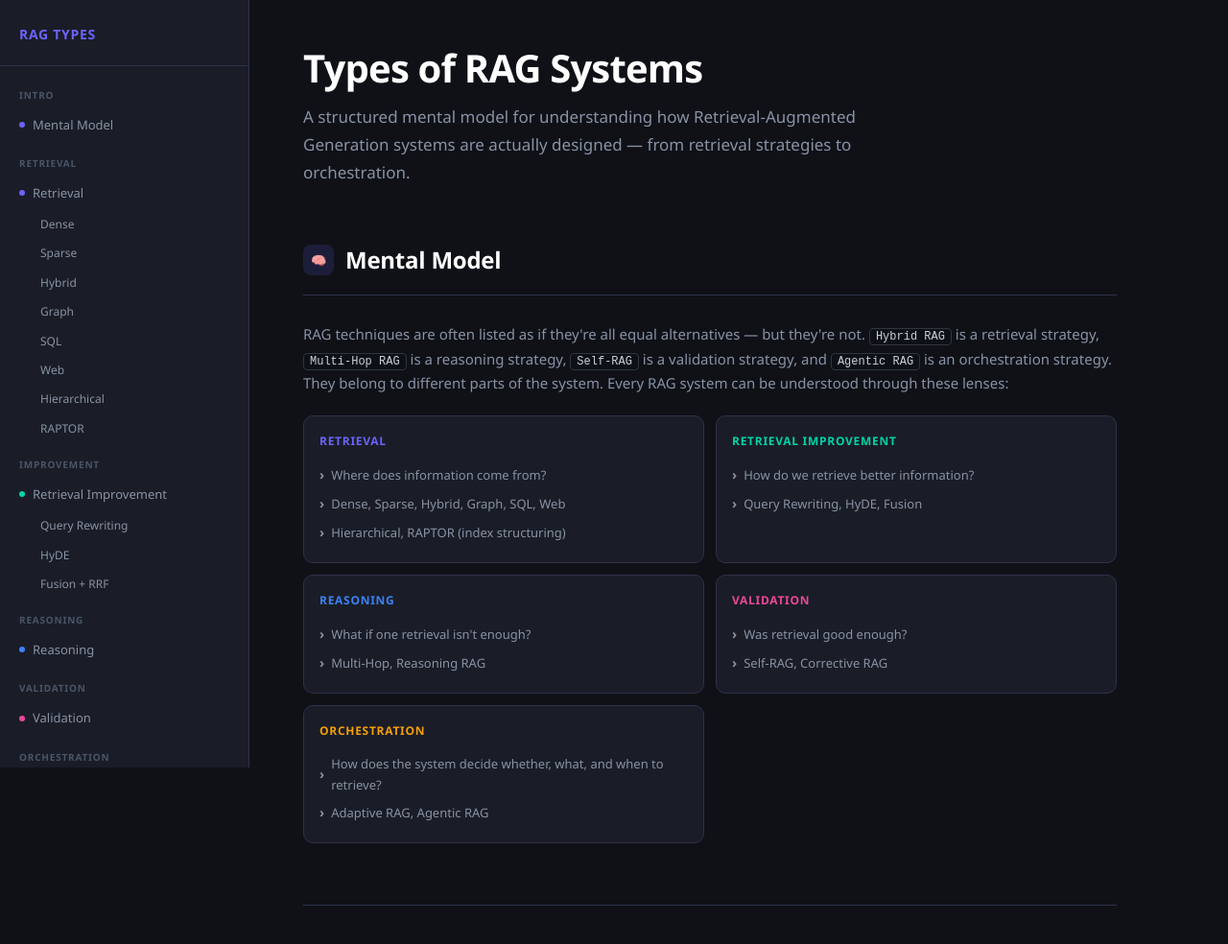
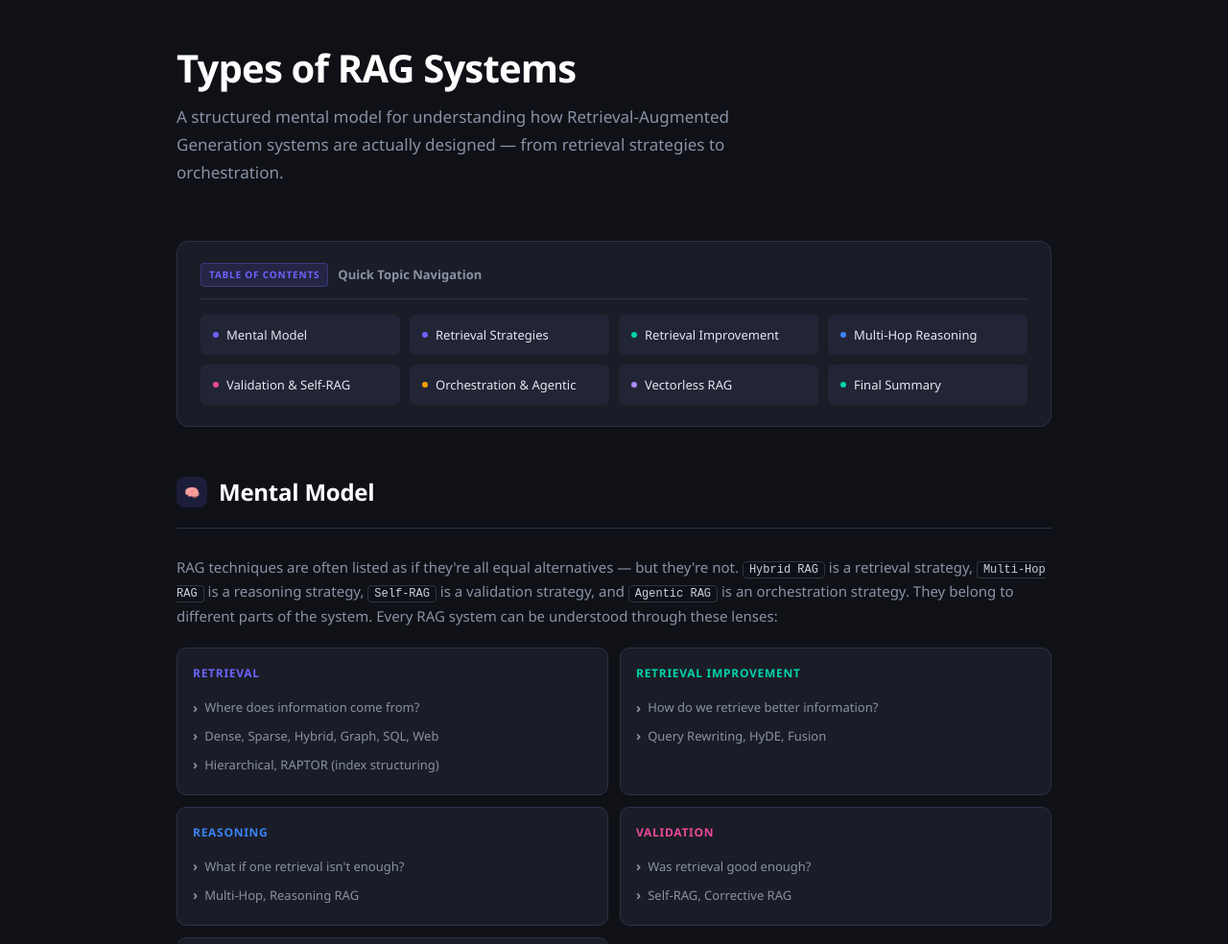
Before and after one commit to sanketsanjaypote29/agentic_ai_notes, a website: page notes/008 Revision Notes - Types of RAG.html in a window 1280 px wide. Shown: the top 984 px of the page at 96% size. Drawn offline with Linux system fonts and the light colour scheme.

Commit message:
fix: remove duplicate sidebar from Types of RAG revision notes and improve mobile responsiveness

```diff
--- a/notes/008 Revision Notes - Types of RAG.html
+++ b/notes/008 Revision Notes - Types of RAG.html
@@ -1,37 +1,35 @@
-<!DOCTYPE html><html lang="en"><head><meta http-equiv="Content-Type" content="text/html; charset=UTF-8"><style>
+<!DOCTYPE html><html lang="en"><head><meta charset="UTF-8"><meta name="viewport" content="width=device-width, initial-scale=1.0"><title>Revision Notes — Types of RAG</title><style>
 @charset "utf-8";
 
 :root { --bg: #0f1117; --surface: #1a1d27; --surface2: #222535; --border: #2e3149; --accent: #6c63ff; --accent2: #00d4aa; --accent3: #f59e0b; --accent4: #ef4444; --accent5: #3b82f6; --accent6: #ec4899; --text: #e2e8f0; --text-muted: #8892a4; --text-dim: #4a5568; --code-bg: #0d1117; --code-border: #30363d; }
 
 * { box-sizing: border-box; margin: 0px; padding: 0px; }
 
+html, body {
+    margin: 0;
+    padding: 0;
+    width: 100%;
+    min-height: 100%;
+    overflow-x: hidden;
+    overflow-y: auto !important;
+}
+
 body { background: var(--bg); color: var(--text); font-family: "Segoe UI", system-ui, -apple-system, sans-serif; font-size: 15px; line-height: 1.7; }
 
-.page-wrap { display: flex; min-height: 100vh; }
+.page-wrap { display: block; width: 100%; min-height: 100vh; }
 
-.sidebar { width: 260px; flex-shrink: 0; background: var(--surface); border-right: 1px solid var(--border); position: sticky; top: 0px; height: 100vh; overflow-y: auto; padding: 24px 0px 40px; }
+.sidebar { display: none !important; }
 
-.sidebar-brand { padding: 0px 20px 20px; border-bottom: 1px solid var(--border); margin-bottom: 16px; }
+.main { width: 100%; max-width: 960px; margin: 0 auto; padding: 48px 24px 80px; box-sizing: border-box; }
 
-.sidebar-brand h1 { font-size: 14px; font-weight: 700; color: var(--accent); letter-spacing: 0.05em; text-transform: uppercase; }
-
-.sidebar-brand p { font-size: 11px; color: var(--text-muted); margin-top: 2px; }
-
-.nav-section { padding: 0px 12px; margin-bottom: 8px; }
-
-.nav-label { font-size: 10px; font-weight: 700; color: var(--text-dim); text-transform: uppercase; letter-spacing: 0.08em; padding: 6px 8px 4px; }
-
-.nav-item { display: flex; align-items: center; gap: 8px; padding: 7px 8px; border-radius: 6px; text-decoration: none; color: var(--text-muted); font-size: 13px; transition: background 0.15s, color 0.15s; }
-
-.nav-item:hover { background: var(--surface2); color: var(--text); }
-
-.nav-item .dot { width: 6px; height: 6px; border-radius: 50%; flex-shrink: 0; }
-
-.nav-sub { padding-left: 22px; }
-
-.nav-sub .nav-item { font-size: 12px; padding: 5px 8px; }
-
-.main { flex: 1 1 0%; min-width: 0px; padding: 48px 56px; max-width: 960px; }
+.toc-container { background: var(--surface); border: 1px solid var(--border); border-radius: 12px; padding: 22px 24px; margin: 32px 0 48px; }
+.toc-header { display: flex; align-items: center; gap: 10px; margin-bottom: 16px; border-bottom: 1px solid var(--border); padding-bottom: 12px; }
+.toc-badge { font-size: 10px; font-weight: 700; text-transform: uppercase; letter-spacing: 0.08em; color: var(--accent); background: rgba(108, 99, 255, 0.14); border: 1px solid rgba(108, 99, 255, 0.3); padding: 3px 8px; border-radius: 4px; }
+.toc-title { font-size: 13px; font-weight: 600; color: var(--text-muted); }
+.toc-grid { display: grid; grid-template-columns: repeat(auto-fill, minmax(200px, 1fr)); gap: 10px; }
+.toc-item { display: flex; align-items: center; gap: 8px; padding: 9px 12px; border-radius: 6px; background: var(--surface2); color: var(--text); text-decoration: none; font-size: 13px; transition: background 0.15s, color 0.15s, transform 0.15s; border: 1px solid transparent; }
+.toc-item:hover { background: rgba(108, 99, 255, 0.18); color: #ffffff; border-color: rgba(108, 99, 255, 0.35); transform: translateY(-1px); }
+.toc-item .dot { width: 6px; height: 6px; border-radius: 50%; flex-shrink: 0; }
 
 .hero { margin-bottom: 56px; }
 
@@ -198,111 +196,26 @@ code { background: var(--code-bg); border: 1px solid var(--code-border); border-
 ::-webkit-scrollbar-thumb { background: var(--border); border-radius: 3px; }
 
 @media (max-width: 768px) {
-  .sidebar { display: none; }
-  .main { padding: 24px 20px; }
-  .hero h1 { font-size: 28px; }
+  body { font-size: 14.5px; }
+  .main { padding: 20px 14px 60px !important; }
+  .hero { margin-bottom: 24px; }
+  .hero h1 { font-size: 26px !important; line-height: 1.25 !important; }
+  .hero p { font-size: 14.5px !important; }
+  .toc-container { padding: 16px 14px; margin: 20px 0 32px; }
+  .toc-grid { grid-template-columns: 1fr; gap: 8px; }
+  .card-grid { grid-template-columns: 1fr; }
+  .summary-grid { grid-template-columns: 1fr; }
+  .arch-layer { flex-direction: column; }
+  .arch-layer-label { width: 100%; border-right: none; border-bottom: 1px solid var(--border); }
+  .vector-demo { flex-direction: column; }
+  .section-header h2 { font-size: 20px; }
 }
 
 </style>
-
-  <meta name="viewport" content="width=device-width, initial-scale=1.0">
-  <title>RAG Types </title>
-
-
-<style>
-/* Reset & iframe compatibility */
-html, body {
-    margin: 0;
-    padding: 0;
-    width: 100%;
-    min-height: 100%;
-    overflow-x: hidden;
-    overflow-y: auto !important;
-}
-</style>
-
 </head>
 <body>
 
 <div class="page-wrap">
-
-  <!-- ── Sidebar ── -->
-  <nav class="sidebar">
-    <div class="sidebar-brand">
-      <h1>RAG Types</h1>
-    </div>
-
-    <div class="nav-section">
-      <div class="nav-label">Intro</div>
-      <a class="nav-item" href="#mental-model">
-        <span class="dot" style="background:#6c63ff"></span>Mental Model
-      </a>
-    </div>
-
-    <div class="nav-section">
-      <div class="nav-label">Retrieval</div>
-      <a class="nav-item" href="#retrieval">
-        <span class="dot" style="background:#6c63ff"></span>Retrieval
-      </a>
-      <div class="nav-sub">
-        <a class="nav-item" href="#dense">Dense</a>
-        <a class="nav-item" href="#sparse">Sparse</a>
-        <a class="nav-item" href="#hybrid">Hybrid</a>
-        <a class="nav-item" href="#graph-ret">Graph</a>
-        <a class="nav-item" href="#sql">SQL</a>
-        <a class="nav-item" href="#web">Web</a>
-        <a class="nav-item" href="#hierarchical">Hierarchical</a>
-        <a class="nav-item" href="#raptor">RAPTOR</a>
-      </div>
-    </div>
-
-    <div class="nav-section">
-      <div class="nav-label">Improvement</div>
-      <a class="nav-item" href="#improvement">
-        <span class="dot" style="background:#00d4aa"></span>Retrieval Improvement
-      </a>
-      <div class="nav-sub">
-        <a class="nav-item" href="#rewriting">Query Rewriting</a>
-        <a class="nav-item" href="#hyde">HyDE</a>
-        <a class="nav-item" href="#fusion">Fusion + RRF</a>
-      </div>
-    </div>
-
-    <div class="nav-section">
-      <div class="nav-label">Reasoning</div>
-      <a class="nav-item" href="#reasoning">
-        <span class="dot" style="background:#3b82f6"></span>Reasoning
-      </a>
-    </div>
-
-    <div class="nav-section">
-      <div class="nav-label">Validation</div>
-      <a class="nav-item" href="#validation">
-        <span class="dot" style="background:#ec4899"></span>Validation
-      </a>
-    </div>
-
-    <div class="nav-section">
-      <div class="nav-label">Orchestration</div>
-      <a class="nav-item" href="#orchestration">
-        <span class="dot" style="background:#f59e0b"></span>Orchestration
-      </a>
-    </div>
-
-    <div class="nav-section">
-      <div class="nav-label">Philosophy</div>
-      <a class="nav-item" href="#vectorless-rag">
-        <span class="dot" style="background:#a78bfa"></span>Vectorless RAG
-      </a>
-    </div>
-
-    <div class="nav-section">
-      <div class="nav-label">Reference</div>
-      <a class="nav-item" href="#summary">
-        <span class="dot" style="background:#00d4aa"></span>Final Summary
-      </a>
-    </div>
-  </nav>
 
   <!-- ── Main Content ── -->
   <main class="main">
@@ -312,6 +225,25 @@ html, body {
       <h1>Types of RAG Systems</h1>
       <p>A structured mental model for understanding how Retrieval-Augmented Generation systems are actually designed — from retrieval strategies to orchestration.</p>
     </div>
+
+    <!-- Quick Navigation / Table of Contents -->
+    <div class="toc-container">
+      <div class="toc-header">
+        <span class="toc-badge">TABLE OF CONTENTS</span>
+        <span class="toc-title">Quick Topic Navigation</span>
+      </div>
+      <div class="toc-grid">
+        <a class="toc-item" href="#mental-model"><span class="dot" style="background:#6c63ff"></span>Mental Model</a>
+        <a class="toc-item" href="#retrieval"><span class="dot" style="background:#6c63ff"></span>Retrieval Strategies</a>
+        <a class="toc-item" href="#improvement"><span class="dot" style="background:#00d4aa"></span>Retrieval Improvement</a>
+        <a class="toc-item" href="#reasoning"><span class="dot" style="background:#3b82f6"></span>Multi-Hop Reasoning</a>
+        <a class="toc-item" href="#validation"><span class="dot" style="background:#ec4899"></span>Validation & Self-RAG</a>
+        <a class="toc-item" href="#orchestration"><span class="dot" style="background:#f59e0b"></span>Orchestration & Agentic</a>
+        <a class="toc-item" href="#vectorless-rag"><span class="dot" style="background:#a78bfa"></span>Vectorless RAG</a>
+        <a class="toc-item" href="#summary"><span class="dot" style="background:#00d4aa"></span>Final Summary</a>
+      </div>
+    </div>
+
 
     <!-- ── Mental Model ── -->
     <section class="section" id="mental-model">
```
Also changed, not shown: app.js (+34 -3 lines).
